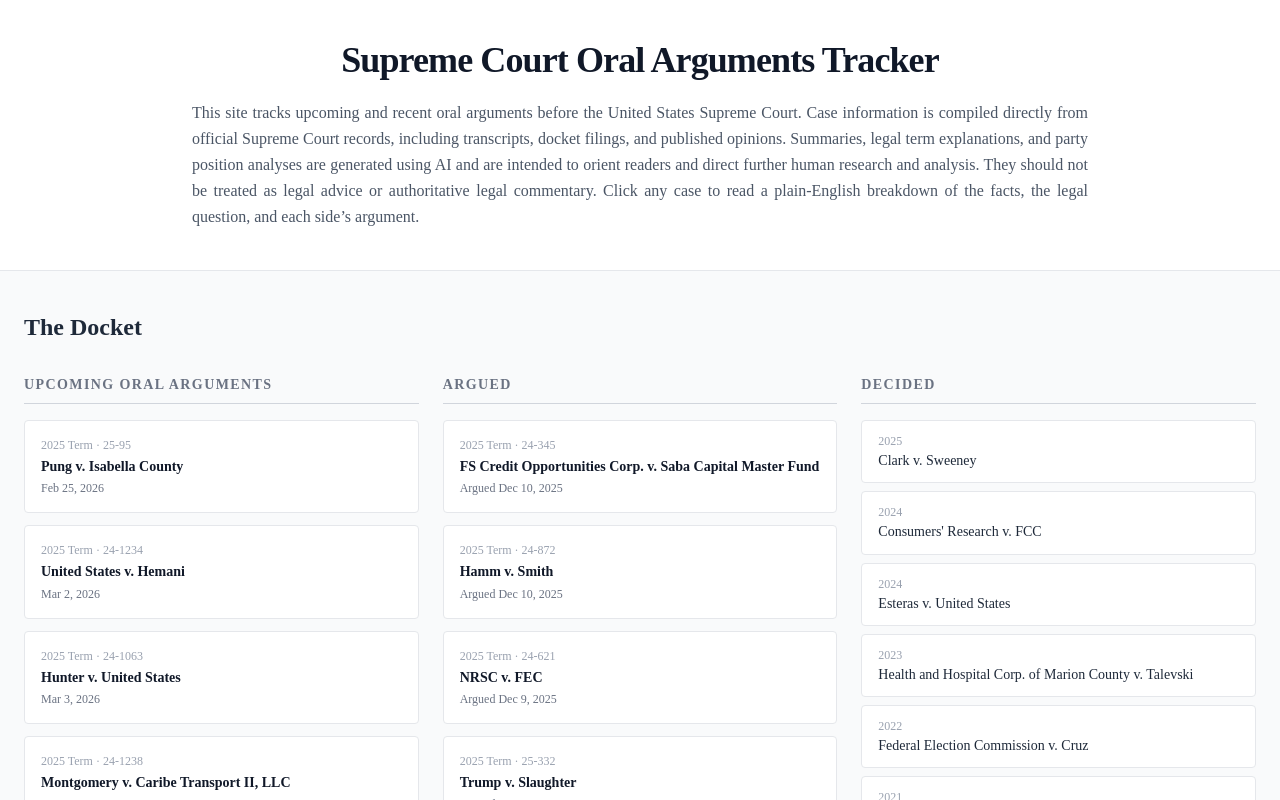
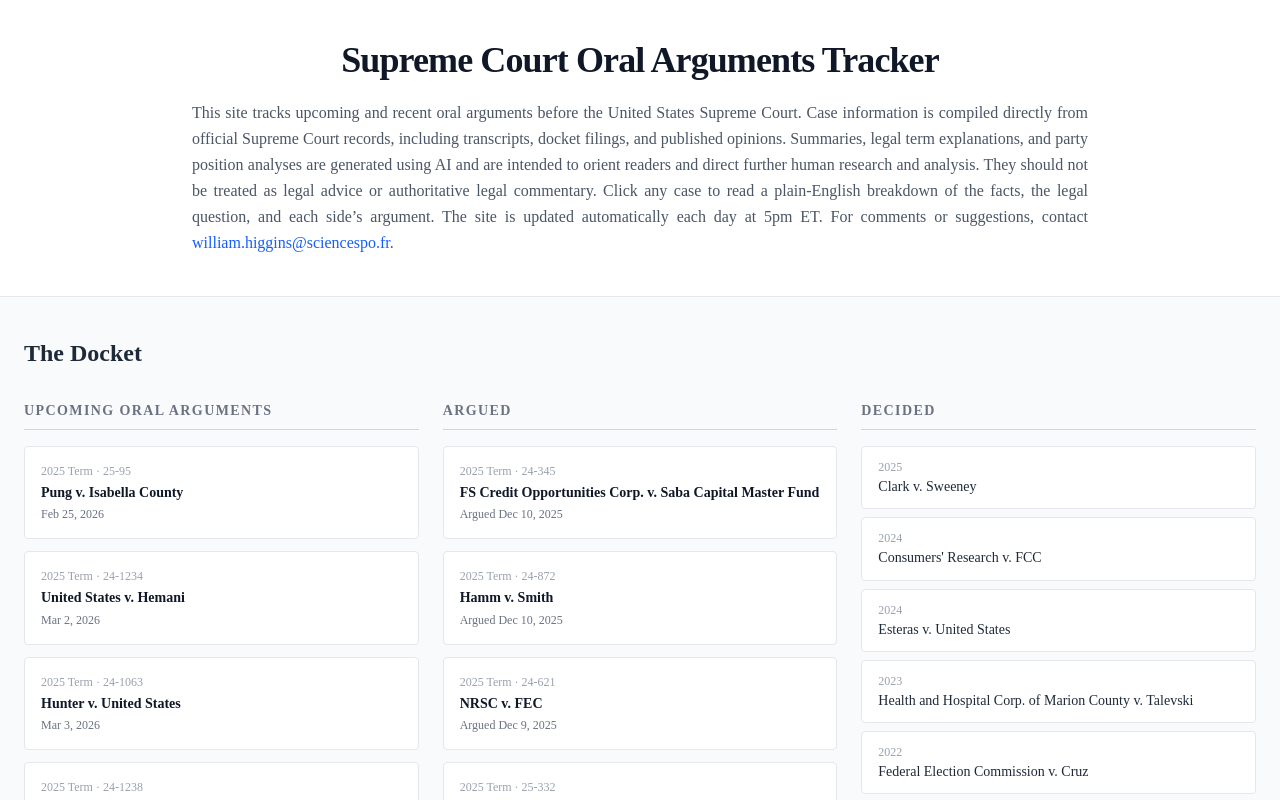
Before and after one commit to williamhiggins-star/supreme-court-wiki, a Next.js app: page / in a window 1280 px wide. Shown: the top 800 px of the page. Built offline with nearby package versions, Linux system fonts and the light colour scheme.

Commit message:
feat: add daily update notice and contact email to site description
Co-Authored-By: Claude Sonnet 4.6 <noreply@anthropic.com>

```diff
--- a/src/app/page.tsx
+++ b/src/app/page.tsx
@@ -96,6 +96,8 @@ export default function HomePage() {
           Case information is compiled directly from official Supreme Court records, including transcripts, docket filings, and published opinions.
           Summaries, legal term explanations, and party position analyses are generated using AI and are intended to orient readers and direct further human research and analysis. They should not be treated as legal advice or authoritative legal commentary.
           Click any case to read a plain-English breakdown of the facts, the legal question, and each side&rsquo;s argument.
+          The site is updated automatically each day at 5pm ET.
+          For comments or suggestions, contact <a href="mailto:william.higgins@sciencespo.fr" className="text-blue-600 hover:underline">william.higgins@sciencespo.fr</a>.
         </p>
       </header>
 
```
